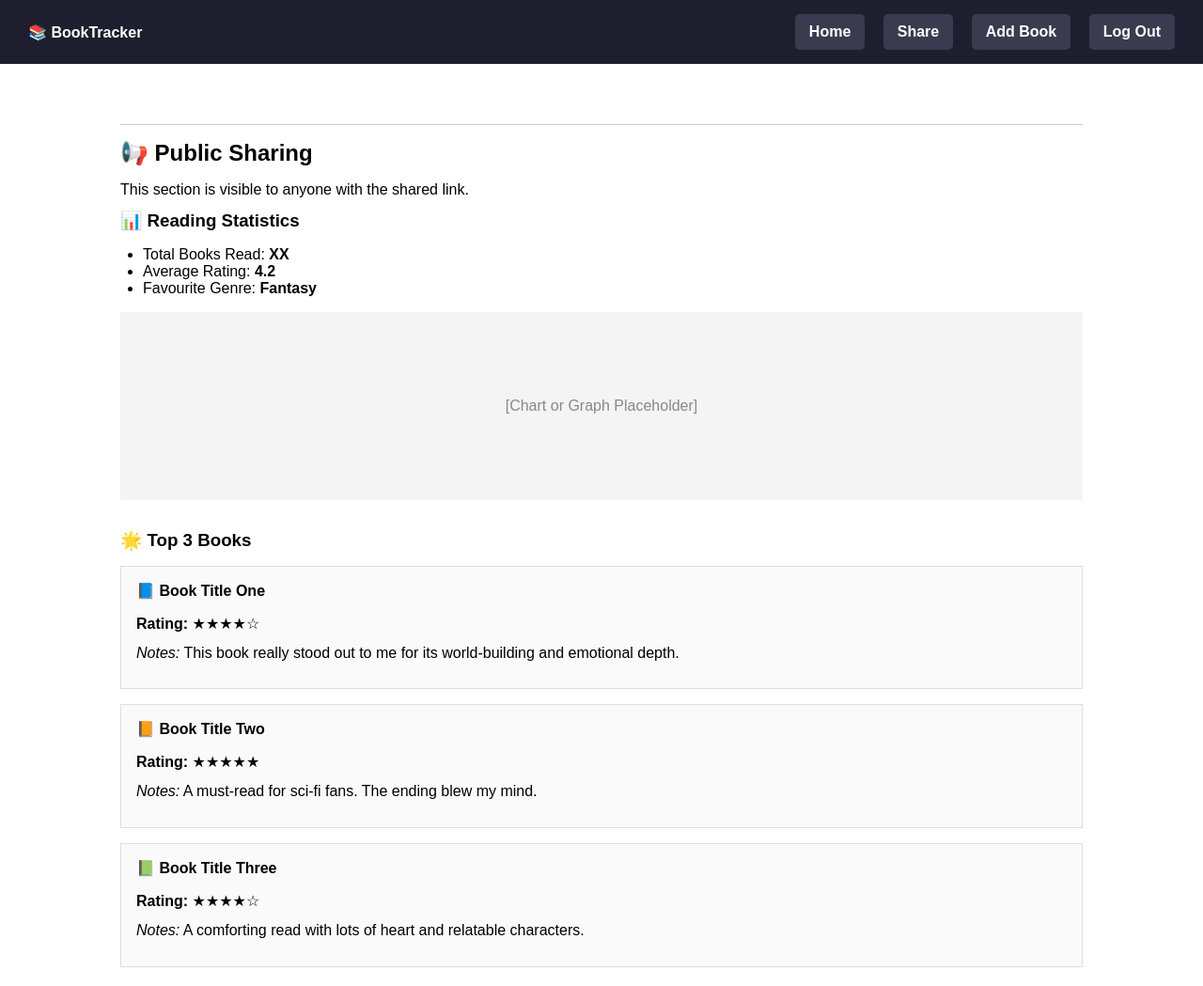
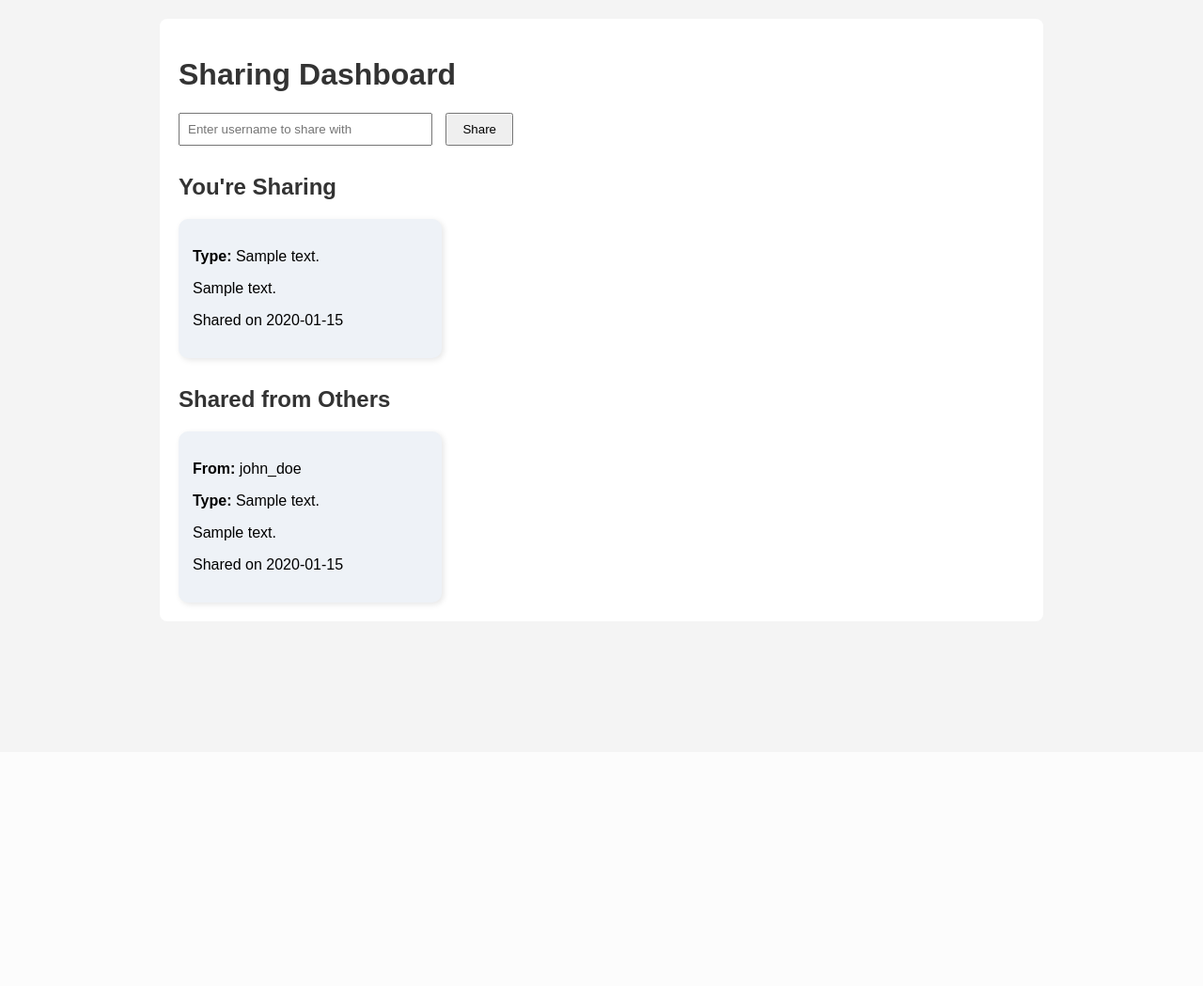
Before and after one commit to ShuaiShao20010902/CITS3403-Group-Project, a Flask app: page /share in a window 1280 px wide. Shown: the whole page at 94% size. After the commit the page ends 642 px from the top, so only its background shows below. Run offline with Flask 3, Linux system fonts and the light colour scheme; a user stored in the database is signed in; data comes from the database, SQL or seed files in the repository; tables that the repository leaves empty hold one stand-in row (values such as "Sample post").

Commit message:
html, css, js
updated html and css and js for the sharepage as per the issue raised, retitled page to share

```diff
--- a/CITS3403-Project/static/css/share.css
+++ b/CITS3403-Project/static/css/share.css
@@ -0,0 +1,55 @@
+body {
+    font-family: Arial, sans-serif;
+    background-color: #f4f4f4;
+    margin: 0;
+    padding: 20px;
+}
+
+.container {
+    max-width: 900px;
+    margin: auto;
+    background: white;
+    padding: 20px;
+    border-radius: 8px;
+}
+
+h1, h2 {
+    color: #333;
+}
+
+.section {
+    margin-top: 30px;
+}
+
+.shared-cards {
+    display: flex;
+    flex-wrap: wrap;
+    gap: 15px;
+}
+
+.card {
+    background: #eef2f7;
+    padding: 15px;
+    border-radius: 10px;
+    width: 250px;
+    box-shadow: 2px 2px 6px rgba(0,0,0,0.1);
+}
+
+.share-form {
+    margin-bottom: 20px;
+}
+
+.share-form input {
+    padding: 8px;
+    width: 250px;
+    margin-right: 10px;
+}
+
+.share-form button {
+    padding: 8px 16px;
+}
+
+#share-message {
+    margin-top: 10px;
+    font-weight: bold;
+}
--- a/CITS3403-Project/static/js/share.js
+++ b/CITS3403-Project/static/js/share.js
@@ -0,0 +1,31 @@
+document.addEventListener('DOMContentLoaded', () => {
+    const shareButton = document.getElementById('share-button');
+    const shareUsername = document.getElementById('share-username');
+    const message = document.getElementById('share-message');
+
+    shareButton.addEventListener('click', () => {
+        const username = shareUsername.value.trim();
+        if (!username) {
+            message.textContent = "Please enter a username.";
+            return;
+        }
+
+        fetch('/share', {
+            method: 'POST',
+            headers: {
+                'Content-Type': 'application/json'
+            },
+            body: JSON.stringify({ username })
+        })
+        .then(response => response.json())
+        .then(data => {
+            message.textContent = data.message;
+            if (data.status === 'success') {
+                message.style.color = 'green';
+                setTimeout(() => location.reload(), 1500);
+            } else {
+                message.style.color = 'red';
+            }
+        });
+    });
+});
--- a/CITS3403-Project/templates/share.html
+++ b/CITS3403-Project/templates/share.html
@@ -2,74 +2,47 @@
 <html lang="en">
 <head>
     <meta charset="UTF-8">
-<meta name="viewport" content="width=device-width, initial-scale=1.0">
-<title>Public Sharing</title>
-<style>
-* { box-sizing: border-box; margin: 0; padding: 0; }
-body { font-family: Arial, sans-serif; }
-
-.content {
-  padding: 20px 10%;
-}
-
-h2, h3, h4 {
-  margin-bottom: 1rem;
-}
-
-ul {
-  margin-left: 1.5rem;
-  margin-bottom: 1rem;
-}
-
-p {
-  margin-bottom: 0.8rem;
-}
-</style>
+    <title>Share Page</title>
+    <link rel="stylesheet" href="{{ url_for('static', filename='css/share.css') }}">
+    <script src="{{ url_for('static', filename='js/share.js') }}" defer></script>
 </head>
 <body>
-{% include 'nav.html' %}
+    <div class="container">
+        <h1>Sharing Dashboard</h1>
 
-<div class="content">
-  <section id="public-sharing" style="border-top: 1px solid #ccc; margin-top: 2rem; padding-top: 1rem;">
-    <h2>📢 Public Sharing</h2>
-    <p>This section is visible to anyone with the shared link.</p>
+        <!-- Share with someone -->
+        <div class="share-form">
+            <input type="text" id="share-username" placeholder="Enter username to share with">
+            <button id="share-button">Share</button>
+            <p id="share-message"></p>
+        </div>
 
-    <div style="margin-bottom: 2rem;">
-      <h3>📊 Reading Statistics</h3>
-      <ul>
-        <li>Total Books Read: <strong>XX</strong></li>
-        <li>Average Rating: <strong>4.2</strong></li>
-        <li>Favourite Genre: <strong>Fantasy</strong></li>
-      </ul>
-
-      <!-- Placeholder for future chart/graph -->
-      <div style="width: 100%; height: 200px; background-color: #f4f4f4; display: flex; align-items: center; justify-content: center; color: #888;">
-        [Chart or Graph Placeholder]
+        <div class="section">
+            <h2>You're Sharing</h2>
+            <div class="shared-cards">
+                {% for item in your_shared_items %}
+                    <div class="card">
+                        <p><strong>Type:</strong> {{ item.content_type }}</p>
+                        <p>{{ item.content_data }}</p>
+                        <p class="timestamp">Shared on {{ item.created_at }}</p>
+                    </div>
+                {% endfor %}
             </div>
         </div>
 
-    <div>
-      <h3>🌟 Top 3 Books</h3>
-
-      <div style="margin-bottom: 1rem; padding: 1rem; background-color: #fafafa; border: 1px solid #ddd;">
-        <h4>📘 Book Title One</h4>
-        <p><strong>Rating:</strong> ★★★★☆</p>
-        <p><em>Notes:</em> This book really stood out to me for its world-building and emotional depth.</p>
+        <div class="section">
+            <h2>Shared from Others</h2>
+            <div class="shared-cards">
+                {% for item in shared_to_user %}
+                    <div class="card">
+                        <p><strong>From:</strong> {{ item.sharer_username }}</p>
+                        <p><strong>Type:</strong> {{ item.content_type }}</p>
+                        <p>{{ item.content_data }}</p>
+                        <p class="timestamp">Shared on {{ item.created_at }}</p>
                     </div>
-
-      <div style="margin-bottom: 1rem; padding: 1rem; background-color: #fafafa; border: 1px solid #ddd;">
-        <h4>📙 Book Title Two</h4>
-        <p><strong>Rating:</strong> ★★★★★</p>
-        <p><em>Notes:</em> A must-read for sci-fi fans. The ending blew my mind.</p>
-      </div>
-
-      <div style="padding: 1rem; background-color: #fafafa; border: 1px solid #ddd;">
-        <h4>📗 Book Title Three</h4>
-        <p><strong>Rating:</strong> ★★★★☆</p>
-        <p><em>Notes:</em> A comforting read with lots of heart and relatable characters.</p>
+                {% endfor %}
             </div>
         </div>
-  </section>
     </div>
 </body>
 </html>
```
Lines whose indentation alone changed are shown as unchanged.
